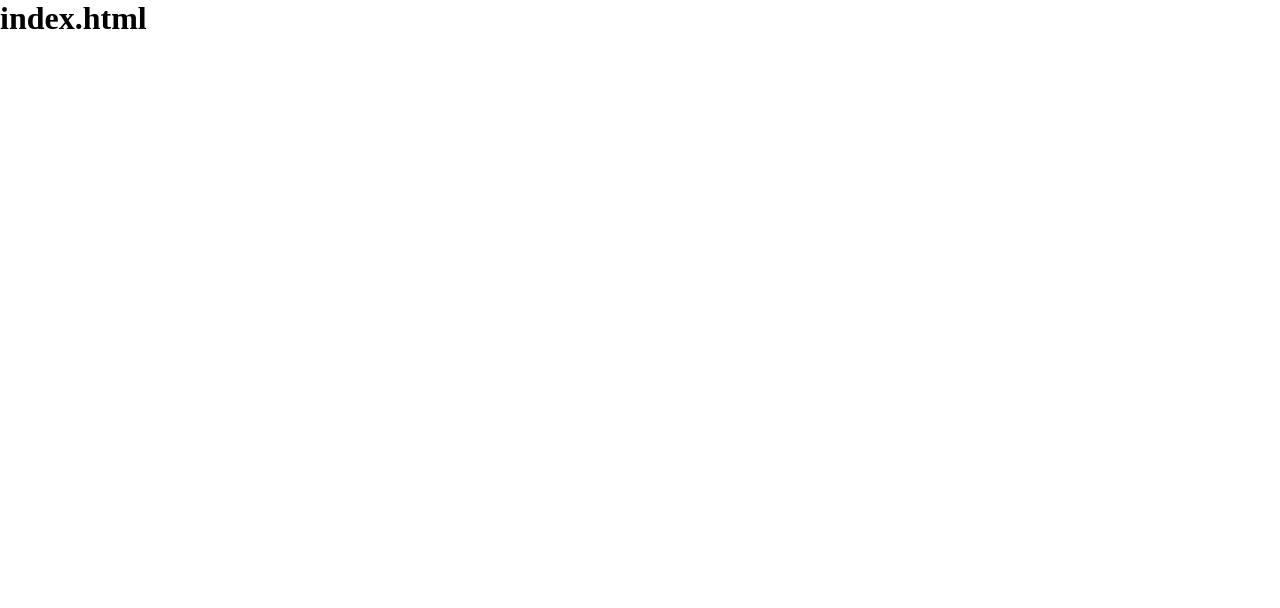
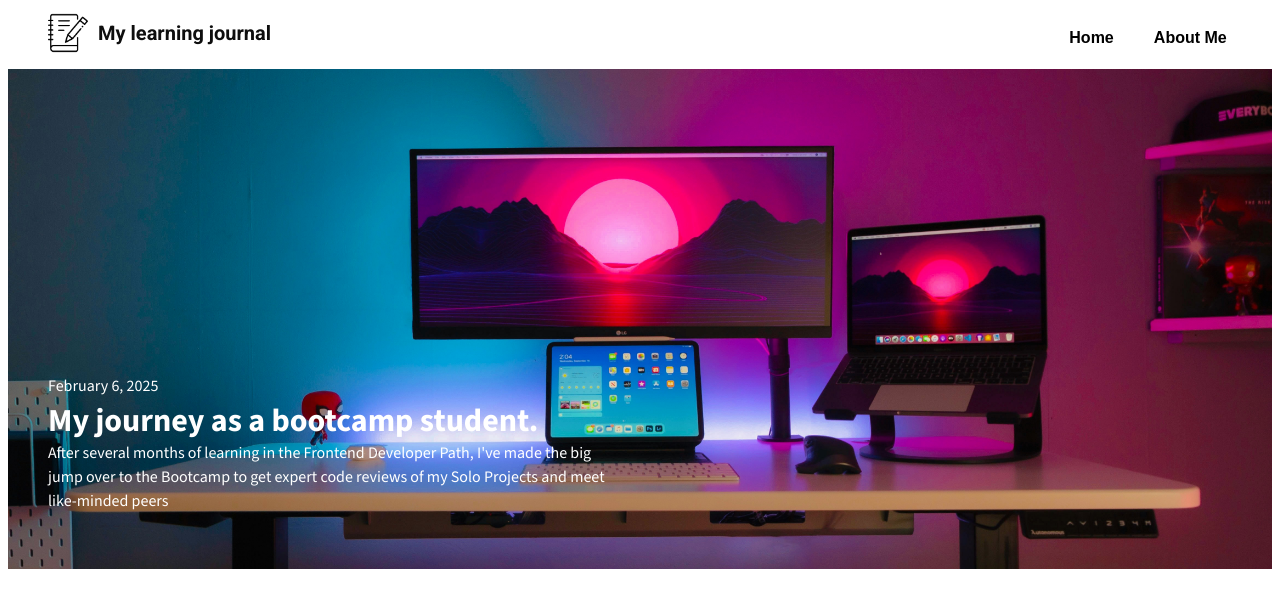
Before and after one commit to MarkBojeHording/Learning-Journal, a website built with Vite: page index.html in a window 1280 px wide. Built offline with nearby package versions, Linux system fonts and the light colour scheme.

Commit message:
First day complete

```diff
--- a/css/style.css
+++ /dev/null
@@ -1,5 +0,0 @@
-html,
-body {
-    margin: 0;
-    padding: 0;
-}
--- a/index.html
+++ b/index.html
@@ -1,9 +1,38 @@
 <html>
     <head>
         <title>My Learning Journal</title>
-        <link rel="stylesheet" href="css/style.css">
+        <link rel="stylesheet" href="styles.css">
+        <link rel="preconnect" href="https://fonts.googleapis.com">
+        <link rel="preconnect" href="https://fonts.gstatic.com" crossorigin>
+        <link href="https://fonts.googleapis.com/css2?family=Roboto:ital,wght@0,100..900;1,100..900&display=swap" rel="stylesheet">
+        <link rel="preconnect" href="https://fonts.googleapis.com">
+        <link rel="preconnect" href="https://fonts.gstatic.com" crossorigin>
+        <link href="https://fonts.googleapis.com/css2?family=Source+Sans+3:ital,wght@0,200..900;1,200..900&display=swap" rel="stylesheet">
     </head>
     <body>
-        <h1>index.html</h1>
+      <header>
+        <div class="logo">
+          <img src="images/journal.png" alt="" class="icon">
+          <h1 id="title">My learning journal</h1>
+        </div>
+        <div id="header-btn">
+          <button>Home</button>
+          <button>About Me</button>
+        </div>
+      </header>
+      <div>
+        <main>
+          <div class="main-text">
+            <p id="current-date"></p>
+            <h1 id="journey-text">My journey as a bootcamp student.</h1>
+              <p>After several months of learning in the Frontend Developer Path,
+              I've made the big</p>
+              <p>jump over to the Bootcamp to get expert code reviews of my Solo Projects and meet</p>
+              <p>like-minded peers</p>
+        </main>
+      </div>
+      </div>
+
     </body>
+    <script src="script.js"></script>
 </html>
--- /dev/null
+++ b/script.js
@@ -0,0 +1,7 @@
+function updateDate() {
+  const today = new Date();
+  const options = { year: 'numeric', month: 'long', day: 'numeric' };
+  document.getElementById('current-date').textContent = today.toLocaleDateString('en-US', options);
+}
+
+document.addEventListener("DOMContentLoaded", updateDate);
--- /dev/null
+++ b/styles.css
@@ -0,0 +1,78 @@
+header {
+  display: flex;
+  align-items: left;
+  justify-content: space-between;
+  width: 100%;
+  padding-right: 20px;
+}
+
+.logo {
+  display: flex;
+  align-items: center;
+  gap: 10px;
+  padding-left: 40px;
+  margin-bottom: 10px;
+}
+
+.journey-text {
+  font-size: 40px;
+  font-weight: bold;
+}
+
+.icon {
+  width: 40px;
+  height: auto;
+}
+
+header h1 {
+  color: #0E0E0E;
+  font-family: "Roboto", serif;
+  font-size: 20px;
+}
+
+#header-btn {
+  display: flex;
+  gap: 0.1px;
+  justify-content: flex-end;
+  margin: 0;
+  padding-right: 2%;
+}
+
+#header-btn button {
+  border: none;
+  padding: 10px 20px;
+  font-size: 16px;
+  cursor: pointer;
+  border-radius: 5px;
+  transition: background 0.3s ease;
+  background-color: white;
+  font-weight: 600;
+  margin: 0;
+}
+
+.main-text {
+  color: #FFFFFF;
+  font-family: "Source Sans 3", serif;
+  flex-direction: column;
+  text-align: left;
+  padding-top: 250px;
+  padding-left: 40px;
+
+}
+
+main {
+  background-image: url(images/main-photo.jpg);
+  display: flex;
+  flex-direction: left;
+  align-items: center;
+  height: 500px;
+  background-size: cover;
+  background-repeat: no-repeat;
+  background-position: center;
+  justify-content: flex-start;
+}
+
+.main-text h1,
+.main-text p {
+  line-height: 0.5
+}
```
Also changed, not shown: images/journal.png (added), images/main-photo.jpg (added).
